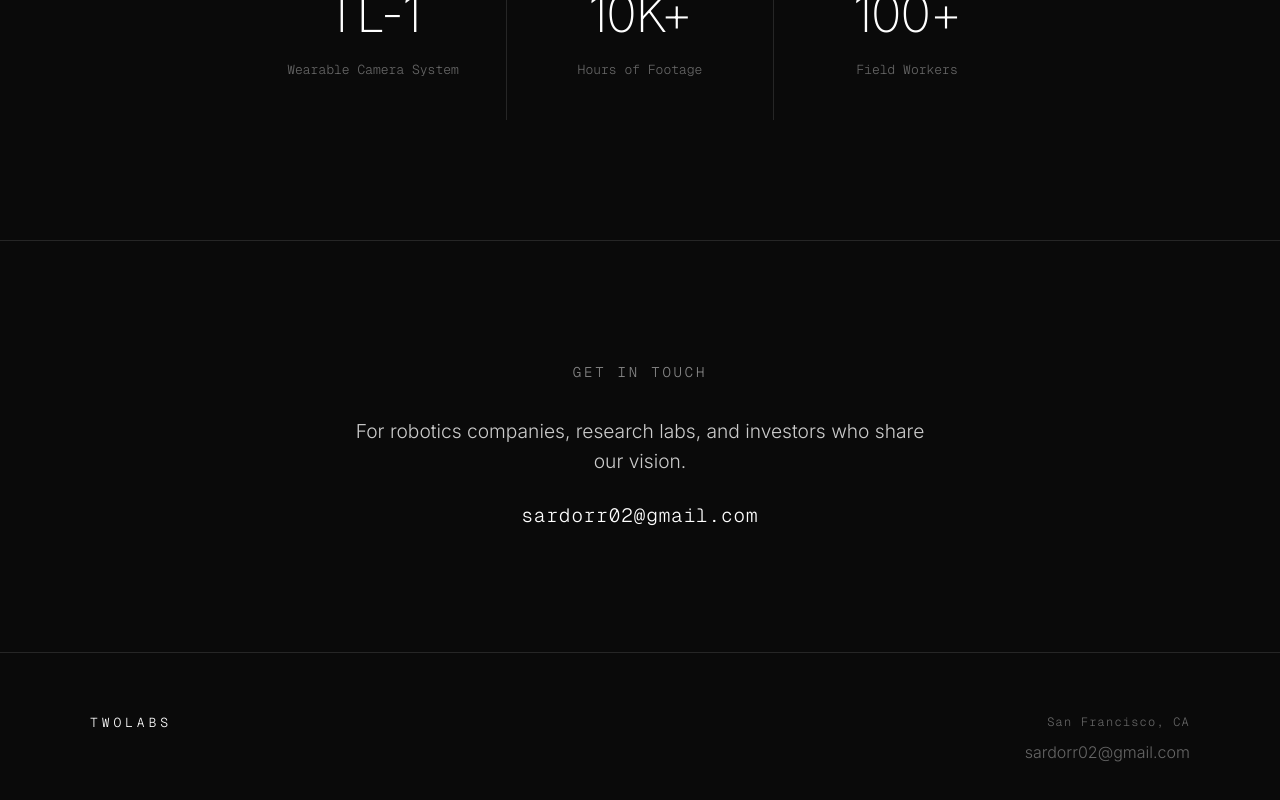
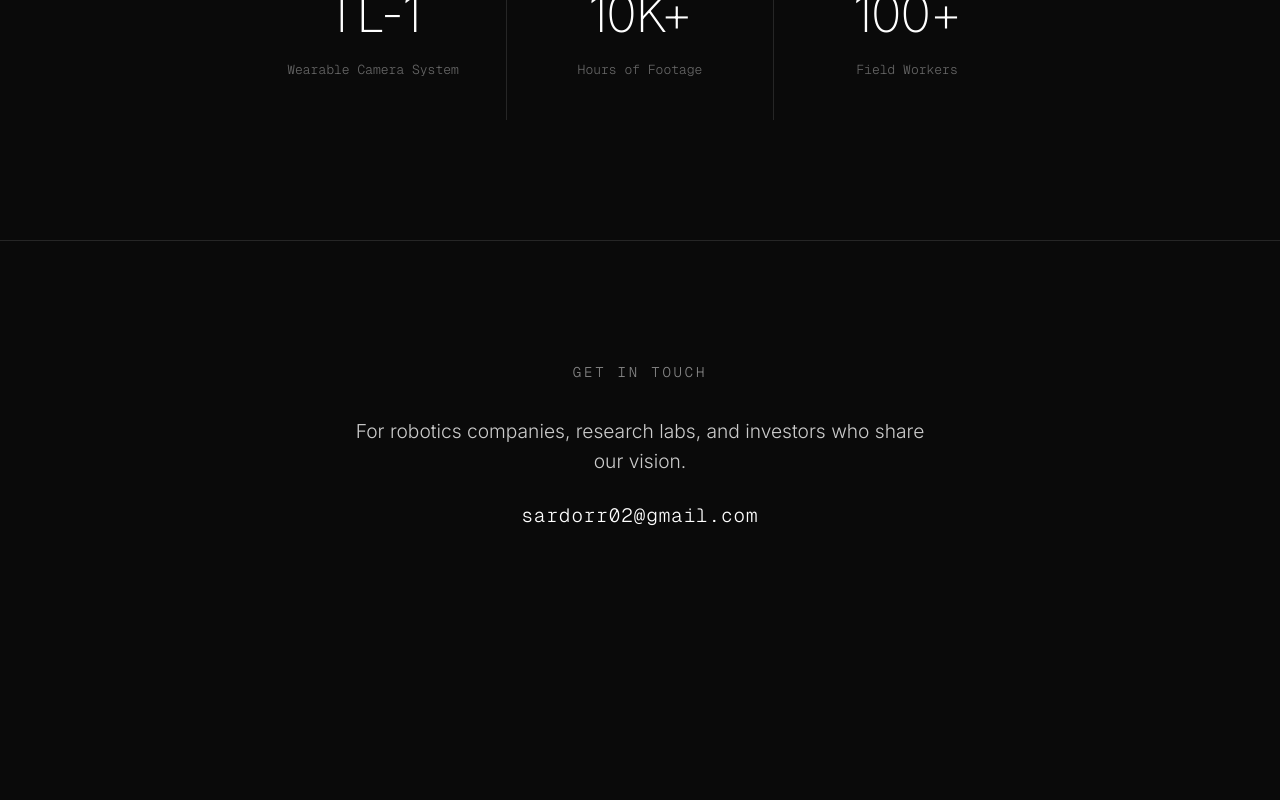
Before and after one commit to sardorr02/twolabs, a Next.js app: page / in a window 1280 px wide. Shown: the part 2409-3209 px from the top of the page. After the commit the page ends 3101 px from the top, so only its background shows below. Built offline with nearby package versions, Linux system fonts and the light colour scheme.

Commit message:
Remove footer section completely

```diff
--- a/app/page.tsx
+++ b/app/page.tsx
@@ -1,7 +1,7 @@
 'use client';
 
 import { useEffect } from 'react';
-import { StatusBar, Hero, Section, ScalingCard, Footer } from '@/components';
+import { StatusBar, Hero, Section, ScalingCard } from '@/components';
 import { SCALING_STATS, COPY, SITE } from '@/lib/constants';
 
 export default function Home() {
@@ -72,8 +72,6 @@ export default function Home() {
         <p className="cta-email reveal reveal-delay-2">{SITE.email}</p>
       </Section>
 
-      <Footer />
-
       {/* Spacer for status bar */}
       <div style={{ height: 40 }} />
     </>
```
